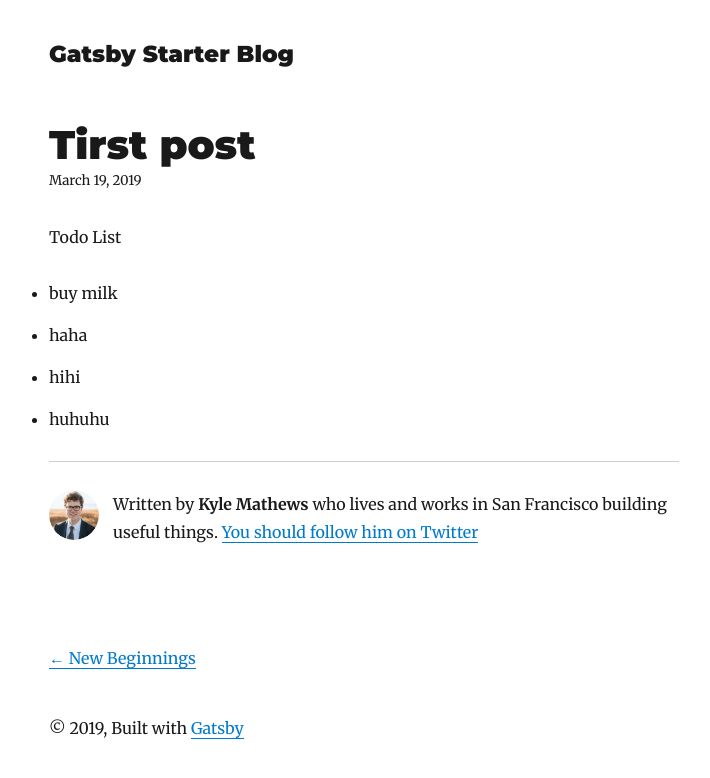
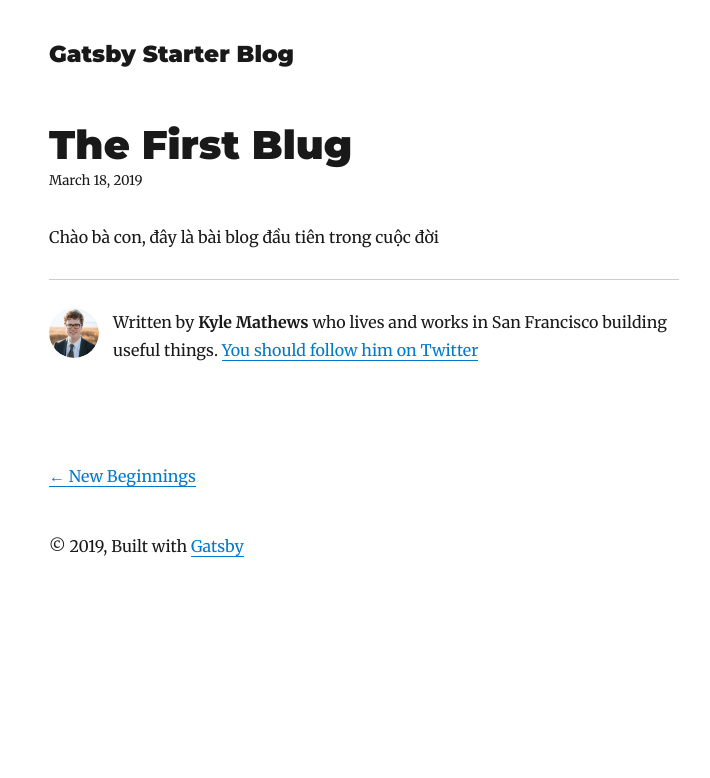
Before and after one commit to hoanguyen311/personal-blog, a Gatsby site: page /2019-03-18-first-post/ in a window 1280 px wide. Shown: the whole page, without its empty margins (276-986 px from the left). Built offline with nearby package versions, Linux system fonts and the light colour scheme; Gatsby itself is replaced by a stand-in of ours; some packages are replaced by stand-ins of ours.

Commit message:
Update Blog “2019-03-18-first-post”

```diff
--- a/content/blog/2019-03-18-first-post.md
+++ b/content/blog/2019-03-18-first-post.md
@@ -1,11 +1,6 @@
 ---
-title: Tirst post
-date: 2019-03-19T12:08:52.960Z
-description: gagagga
+title: The First Blug
+date: 2019-03-18T15:00:00.000Z
+description: Bài blog đầu tiên
 ---
-Todo List
-
-* buy milk
-* haha
-* hihi
-* huhuhu
+Chào bà con, đây là bài blog đầu tiên trong cuộc đời
```
